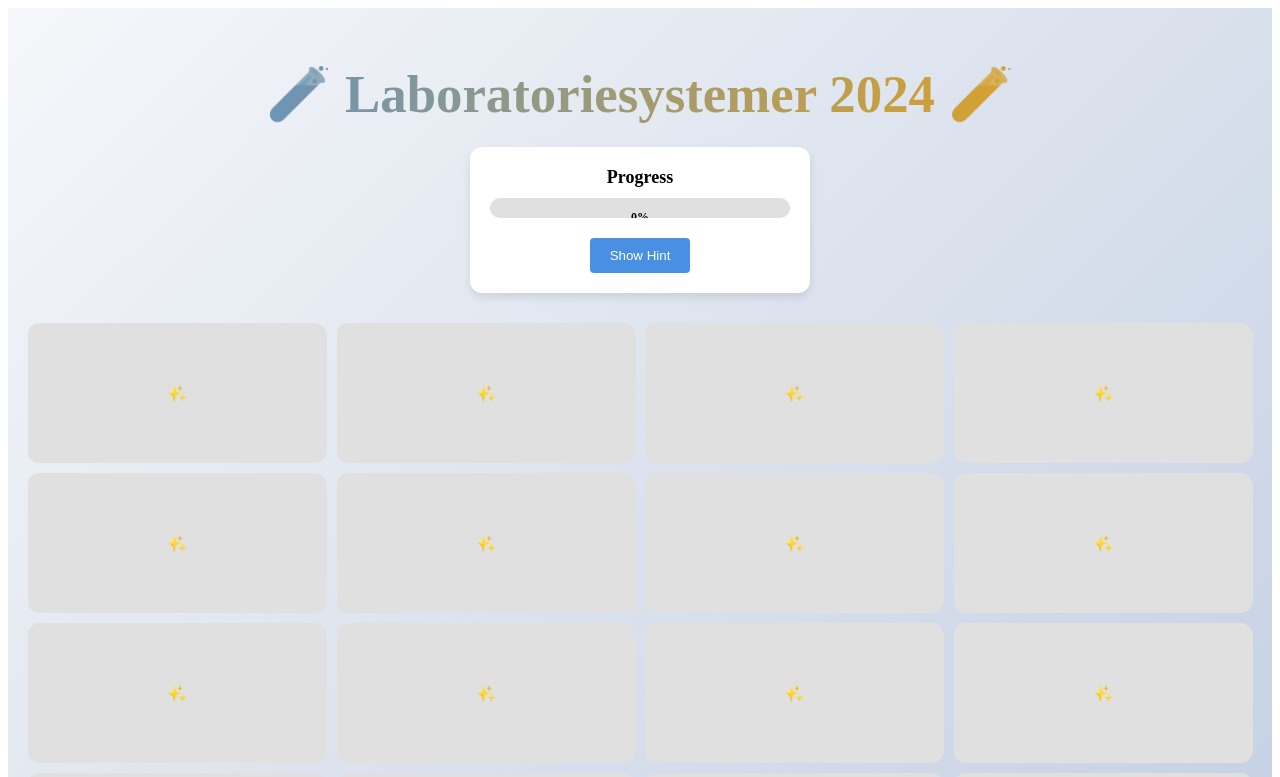
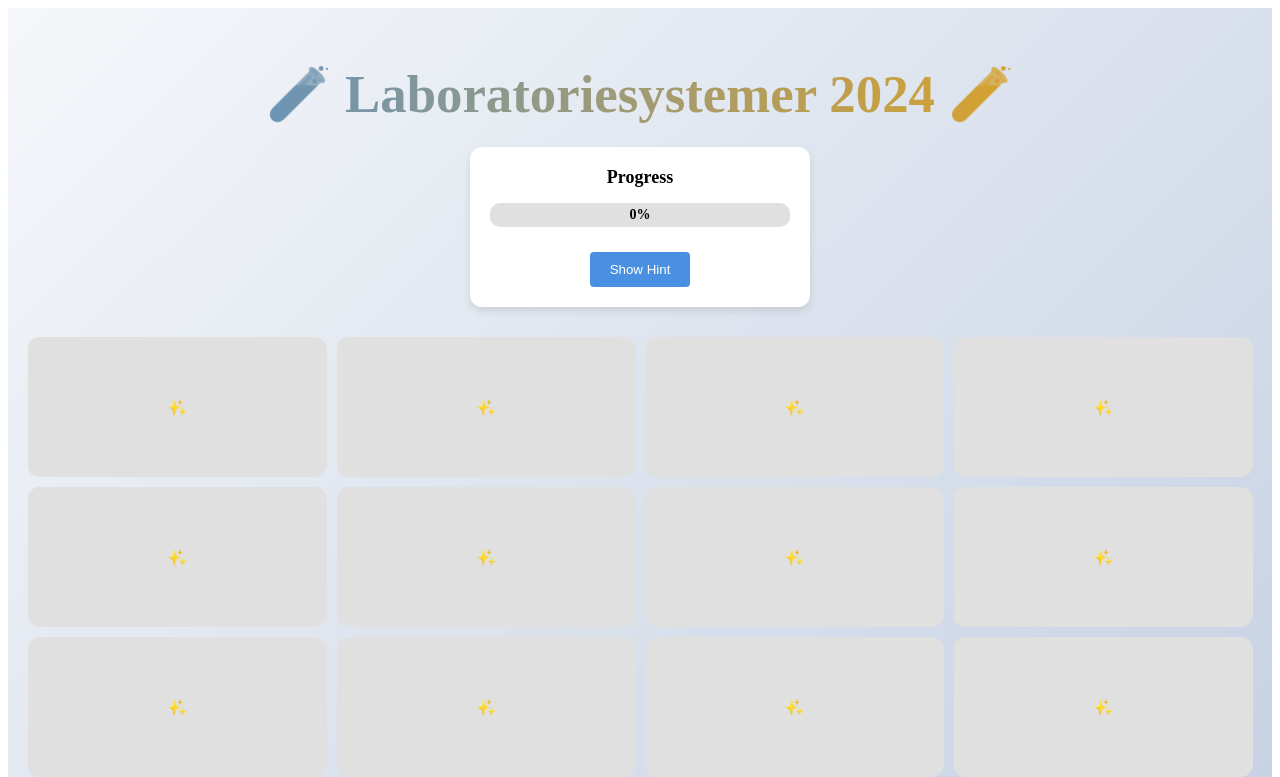
Before and after one commit to Ianropke/Labsys, a React (Create React App) app: page / in a window 1280 px wide. Shown: the top 777 px of the page. Built offline with nearby package versions, Linux system fonts and the light colour scheme.

Commit message:
Update App.jsx

```diff
--- a/src/App.jsx
+++ b/src/App.jsx
@@ -121,16 +121,17 @@ const App = () => {
         boxShadow: '0 4px 8px rgba(0,0,0,0.1)',
         display: 'inline-block',
         textAlign: 'center',
+        width: 'fit-content',
       }}>
-        <h2 style={{ margin: '0 0 10px', fontSize: '18px', fontWeight: 'bold' }}>Progress</h2>
+        <h2 style={{ margin: '0 0 15px', fontSize: '18px', fontWeight: 'bold' }}>Progress</h2>
         <div style={{
           background: '#e0e0e0',
           borderRadius: '10px',
           overflow: 'hidden',
           width: '300px',
-          height: '20px',
+          height: '24px', // Adjusted for better visibility
           position: 'relative',
-          margin: '0 auto 10px',
+          margin: '0 auto 15px',
         }}>
           <div style={{
             background: 'linear-gradient(90deg, #4a90e2, #00ced1)',
@@ -140,12 +141,13 @@ const App = () => {
           }}></div>
           <p style={{
             position: 'absolute',
-            top: '0',
+            top: '50%',
             left: '50%',
-            transform: 'translateX(-50%)',
-            fontSize: '12px',
+            transform: 'translate(-50%, -50%)',
+            fontSize: '14px', // Slightly larger text
             fontWeight: 'bold',
             color: 'black',
+            margin: 0,
           }}>
             {Math.round((matched.size / cards.length) * 100)}%
           </p>
```
